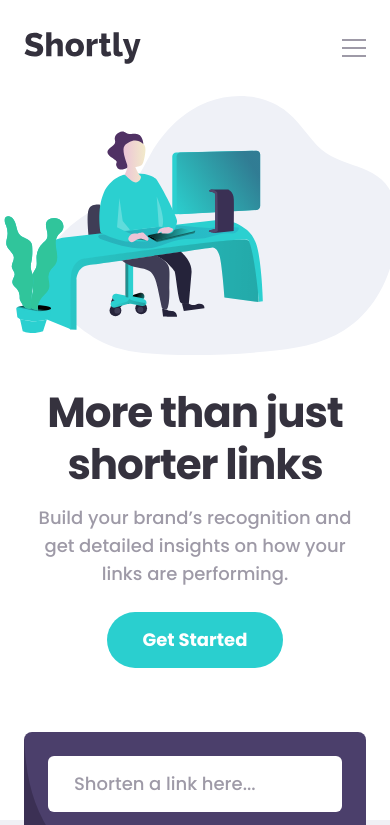
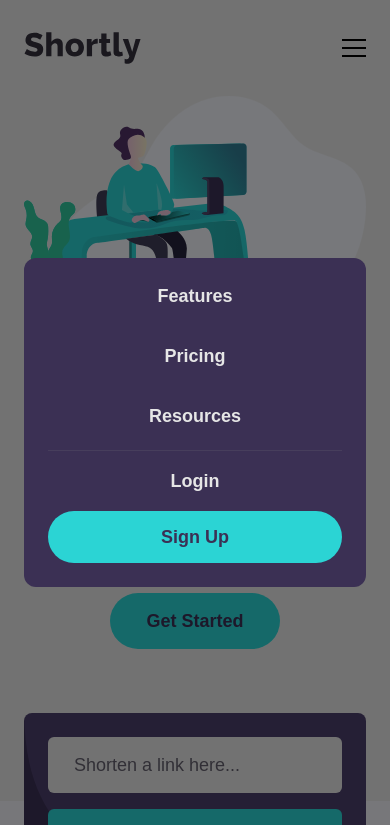
Before and after one commit to Ahmed-let-front/url-shortening, a website built with Vite: page index.html in a window 390 px wide. Both pictures are taken after a click on the button "Toggle menu". Shown: the top 825 px of the page. Built offline with nearby package versions, Linux system fonts and the light colour scheme.

Commit message:
feat & refactor: improve mobile navigation and design consistency
- Add native HTML dialog element for mobile navigation to enhance accessibility

- Implement mobile menu toggle button with smooth JS open/close controls

- Refactor button text colors and contrast to match the color palette nicely

- Replace semantic hr tags with clean CSS borders for structural layout separation

```diff
--- a/index.html
+++ b/index.html
@@ -11,48 +11,38 @@
     <title>Frontend Mentor | Shortly URL shortening API landing page</title>
   </head>
   <body>
-    <header class="container-site relative flex items-center py-8 lg:py-12">
-      <a href="#" class="shrink-0">
-        <img
-          src="/src/assets/images/logo.svg"
-          alt="Shortly"
-          class="h-8 w-auto"
-        />
+    <header
+      class="container-site relative flex items-center gap-6 py-8 lg:py-12"
+    >
+      <a href="#" class="shrink-0" aria-label="home icon">
+        <img src="/src/assets/images/logo.svg" class="h-8 w-auto" alt="" />
       </a>
-
       <button
         id="menu-toggle"
         type="button"
         aria-label="Toggle menu"
-        aria-expanded="false"
-        aria-controls="menu"
-        class="ml-auto cursor-pointer text-grayish-violet lg:hidden"
+        popovertarget="mobile-menu"
+        popovertargetaction="toggle"
+        aria-controls="mobile-menu"
+        class="ml-auto cursor-pointer text-grayish-violet md:hidden"
       >
-        <svg
-          width="24"
-          height="18"
-          viewBox="0 0 24 18"
-          fill="currentColor"
-          aria-hidden="true"
-        >
-          <rect width="24" height="2" />
-          <rect y="8" width="24" height="2" />
-          <rect y="16" width="24" height="2" />
-        </svg>
+        <img src="/src/assets/images/menu-icon.svg" alt="" />
       </button>
 
-      <div
-        id="menu"
-        class="absolute inset-x-6 top-24 z-20 hidden flex-col items-center gap-6 rounded-lg bg-violet p-8 lg:static lg:ml-10 lg:flex lg:flex-1 lg:flex-row lg:justify-between lg:bg-transparent lg:p-0"
+      <nav
+        id="menu-desktop"
+        aria-label="Desktop Navigation"
+        class="w-full hidden justify-between items-center md:flex"
       >
-        <nav class="flex flex-col items-center gap-6 lg:flex-row lg:gap-8">
-          <a href="#" class="nav-link">Features</a>
-          <a href="#" class="nav-link">Pricing</a>
-          <a href="#" class="nav-link">Resources</a>
-        </nav>
-        <div
-          class="flex w-full flex-col items-center gap-6 border-t border-grayish-violet/50 pt-6 lg:w-auto lg:flex-row lg:gap-8 lg:border-0 lg:pt-0"
-        >
+        <ul class="flex items-center gap-6 lg:flex-row lg:gap-8">
+          <li><a href="#" class="nav-link">Features</a></li>
+          <li><a href="#" class="nav-link">Pricing</a></li>
+          <li>
+            <a href="#" class="nav-link">Resources</a>
+          </li>
+        </ul>
+
+        <div class="flex items-center gap-8">
           <a href="#" class="nav-link">Login</a>
           <a
             href="#"
@@ -60,16 +50,16 @@
             >Sign Up</a
           >
         </div>
-      </div>
+      </nav>
     </header>
 
     <main>
       <section
-        class="container-site flex flex-col-reverse items-center gap-8 pb-16 lg:flex-row lg:justify-between lg:pb-24"
+        class="container-site flex flex-col-reverse items-center gap-12 pb-16 lg:flex-row lg:justify-between lg:pb-24"
       >
         <div class="text-center lg:w-5/12 lg:text-left">
           <h1
-            class="text-[2.625rem] leading-tight font-bold tracking-tight text-ink lg:text-[5rem] lg:leading-[1.05]"
+            class="text-[2.6rem] leading-tight font-bold tracking-tight text-ink lg:text-6xl lg:leading-[1.05]"
           >
             More than just shorter links
           </h1>
@@ -88,7 +78,7 @@
         <img
           src="/src/assets/images/illustration-working.svg"
           alt=""
-          class="w-[115%] max-w-none translate-x-[8%] self-end lg:w-[55%] lg:translate-x-0 lg:self-auto lg:-mr-[calc((100vw-100%)/2)]"
+          class="w-full md:w-[70%] max-w-none lg:w-[55%]"
         />
       </section>
 
@@ -202,26 +192,46 @@
           <div>
             <h3 class="footer-title">Features</h3>
             <ul class="footer-list">
-              <li><a href="#" class="footer-link">Link Shortening</a></li>
-              <li><a href="#" class="footer-link">Branded Links</a></li>
-              <li><a href="#" class="footer-link">Analytics</a></li>
+              <li>
+                <a href="#" class="footer-link">Link Shortening</a>
+              </li>
+              <li>
+                <a href="#" class="footer-link">Branded Links</a>
+              </li>
+              <li>
+                <a href="#" class="footer-link">Analytics</a>
+              </li>
             </ul>
           </div>
           <div>
             <h3 class="footer-title">Resources</h3>
             <ul class="footer-list">
-              <li><a href="#" class="footer-link">Blog</a></li>
-              <li><a href="#" class="footer-link">Developers</a></li>
-              <li><a href="#" class="footer-link">Support</a></li>
+              <li>
+                <a href="#" class="footer-link">Blog</a>
+              </li>
+              <li>
+                <a href="#" class="footer-link">Developers</a>
+              </li>
+              <li>
+                <a href="#" class="footer-link">Support</a>
+              </li>
             </ul>
           </div>
           <div>
             <h3 class="footer-title">Company</h3>
             <ul class="footer-list">
-              <li><a href="#" class="footer-link">About</a></li>
-              <li><a href="#" class="footer-link">Our Team</a></li>
-              <li><a href="#" class="footer-link">Careers</a></li>
-              <li><a href="#" class="footer-link">Contact</a></li>
+              <li>
+                <a href="#" class="footer-link">About</a>
+              </li>
+              <li>
+                <a href="#" class="footer-link">Our Team</a>
+              </li>
+              <li>
+                <a href="#" class="footer-link">Careers</a>
+              </li>
+              <li>
+                <a href="#" class="footer-link">Contact</a>
+              </li>
             </ul>
           </div>
         </div>
@@ -250,5 +260,28 @@
         </div>
       </div>
     </footer>
+    <dialog
+      id="mobile-menu"
+      popover
+      class="m-auto w-[calc(100%-3rem)] rounded-xl bg-violet p-6 text-white backdrop:bg-black/50 starting:open:opacity-0 starting:open:-translate-y-20 duration-500 opacity-0 -translate-y-20 open:opacity-100 open:translate-y-0 transition-discrete lg:hidden"
+    >
+      <nav aria-label="Mobile Navigation" class="flex flex-col gap-4">
+        <ul
+          class="flex flex-col items-center gap-8 text-center text-lg font-bold border-b pb-5 border-b-grayish-violet/30"
+        >
+          <li><a href="#">Features</a></li>
+          <li><a href="#">Pricing</a></li>
+          <li><a href="#">Resources</a></li>
+        </ul>
+        <div
+          class="flex flex-col items-center gap-4 text-center text-lg font-bold"
+        >
+          <a href="#">Login</a>
+          <a href="#" class="btn w-full rounded-full py-3 text-center"
+            >Sign Up</a
+          >
+        </div>
+      </nav>
+    </dialog>
   </body>
 </html>
--- a/src/css/style.css
+++ b/src/css/style.css
@@ -1,16 +1,18 @@
+@import 'tailwindcss';
 @import '@fontsource/poppins/500.css';
 @import '@fontsource/poppins/700.css';
-@import 'tailwindcss';
+
+@custom-variant hover (&:hover);
 
 @theme {
-  --color-white: hsl(0, 0%, 100%);
+  --color-white: hsl(0, 0%, 90%);
   --color-surface: hsl(240, 20%, 95%);
-  --color-cyan: hsl(180, 66%, 49%);
+  --color-cyan: hsl(180, 66%, 50%);
   --color-cyan-light: hsl(180, 66%, 75%);
   --color-violet: hsl(257, 27%, 26%);
   --color-red: hsl(0, 87%, 67%);
   --color-gray: hsl(0, 0%, 75%);
-  --color-grayish-violet: hsl(257, 7%, 63%);
+  --color-grayish-violet: hsl(257, 7%, 40%);
   --color-ink: hsl(255, 11%, 22%);
   --color-midnight: hsl(260, 8%, 14%);
 
@@ -35,11 +37,11 @@
   }
 
   .btn {
-    @apply cursor-pointer bg-cyan font-bold text-white transition-colors hover:bg-cyan-light data-copied:bg-violet;
+    @apply cursor-pointer bg-cyan font-bold text-violet transition-colors hover:bg-cyan-light data-copied:bg-violet data-copied:text-white;
   }
 
   .nav-link {
-    @apply text-sm font-bold text-white transition-colors hover:text-cyan lg:text-grayish-violet lg:hover:text-ink;
+    @apply text-sm font-bold text-grayish-violet hover:text-ink;
   }
 
   .section-title {
```
Also changed, not shown: src/assets/images/menu-icon.svg (added), 1 other file.
